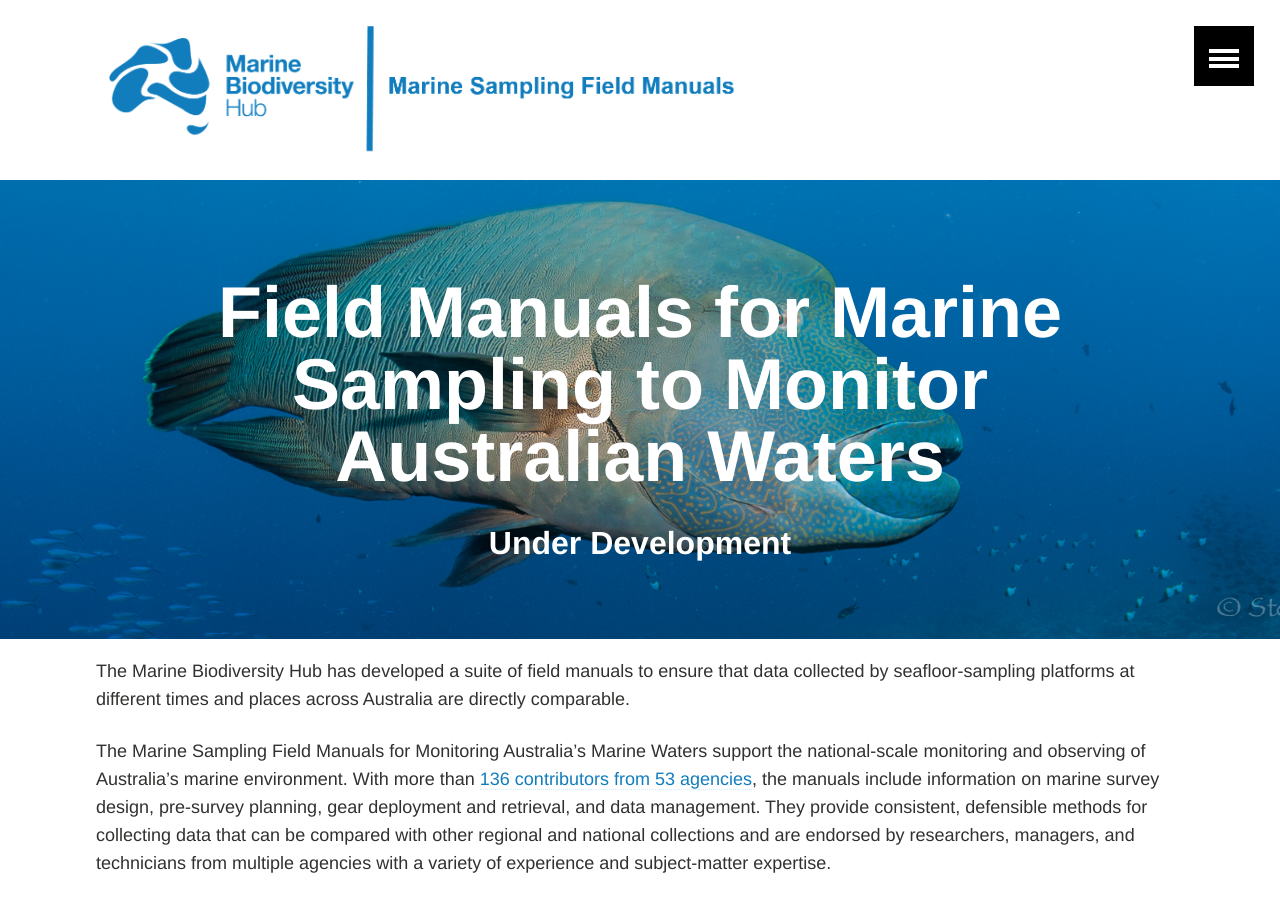
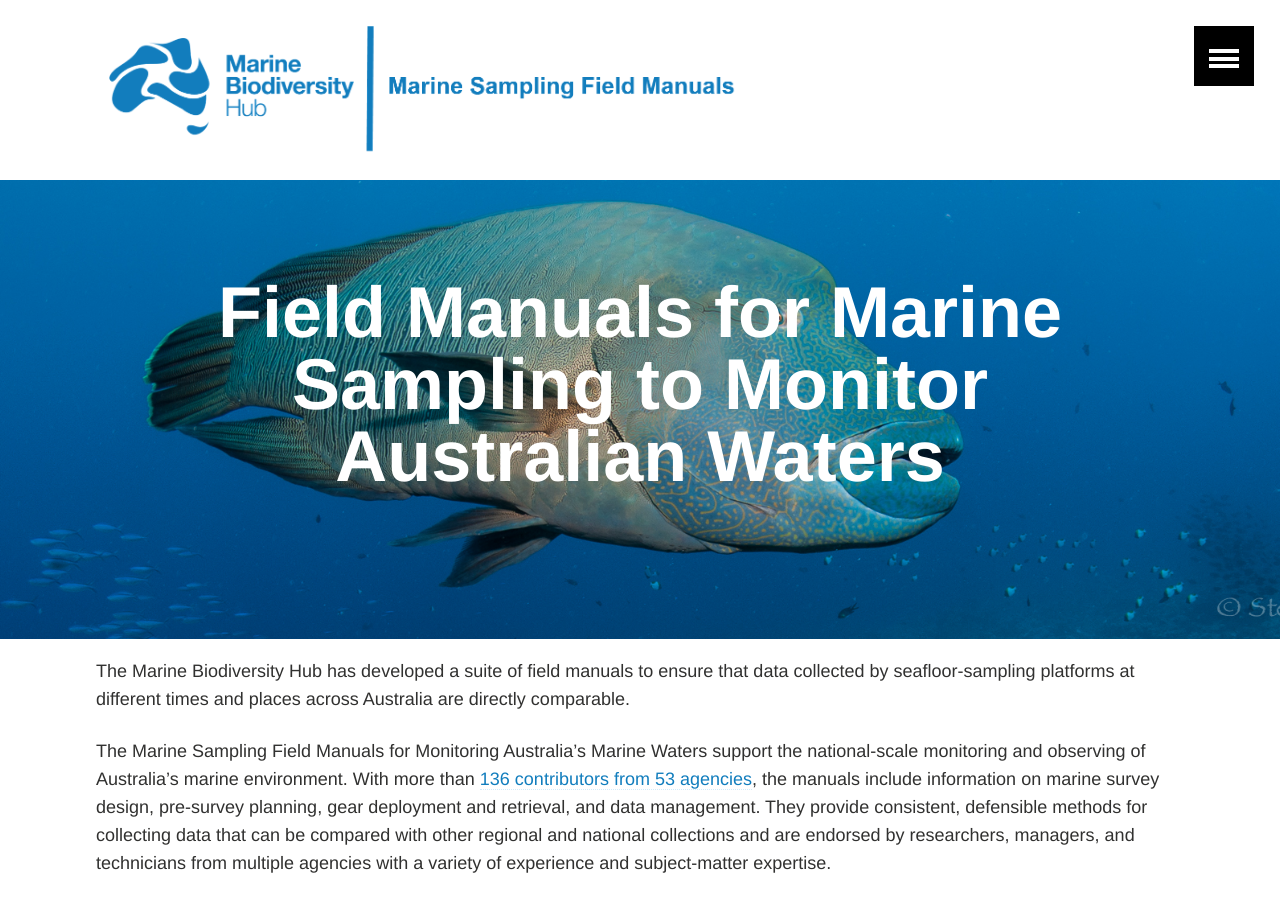
Before and after one commit to Marine-sampling-field-manual/Marine-sampling-field-manual.github.io, a Jekyll site: the page built from index.md, in a window 1280 px wide and 900 px high. Built offline with Jekyll 4.4.1, drawn with Linux system fonts in a browser that asks for light colours.

Commit message:
remove under development

```diff
--- a/index.md
+++ b/index.md
@@ -2,7 +2,7 @@
 layout: home
 permalink: /
 title: "Field Manuals for Marine Sampling to Monitor Australian Waters"
-excerpt: "Under Development"
+excerpt: "<br>"
 image:
   feature: /banners/00_banner.jpg
 page.button1.external_url:
```
